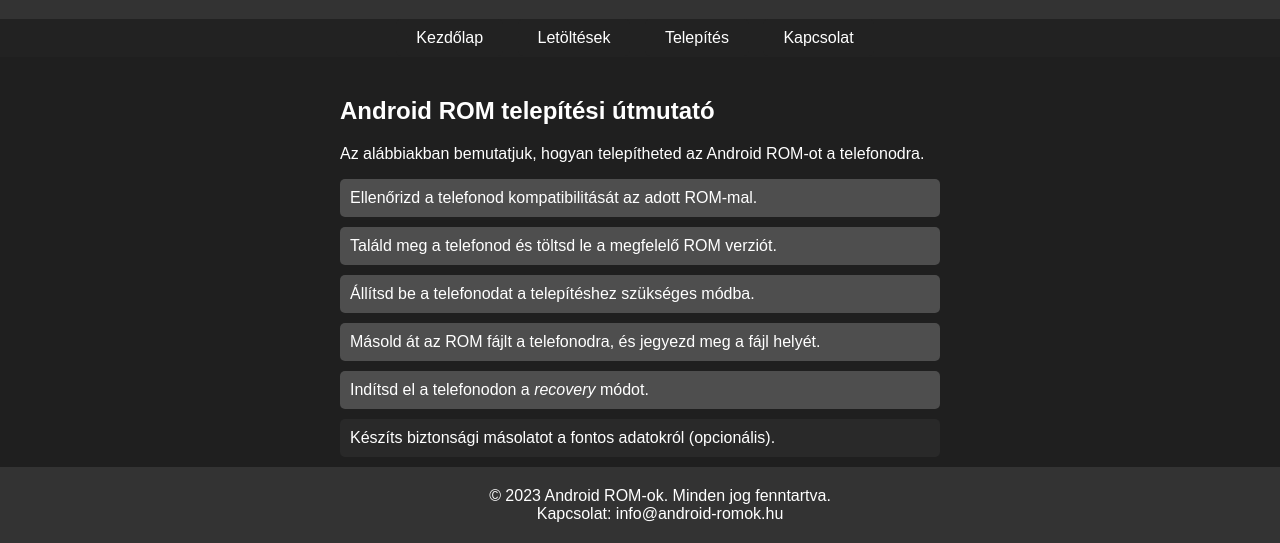
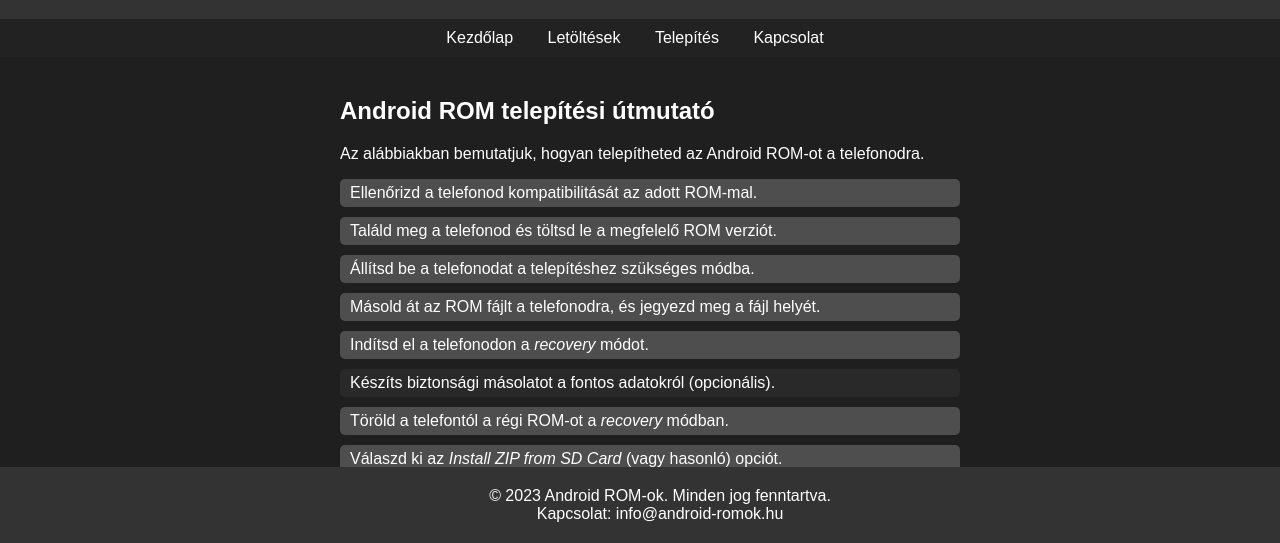
Before and after one commit to Zan1456/HTMLproject, a plain HTML site: page telepites.html in a window 1280 px wide. Shown: the part 257-800 px from the top of the page. Drawn offline with Linux system fonts and the light colour scheme.

Commit message:
Update telepites.html

```diff
--- a/telepites.html
+++ b/telepites.html
@@ -19,20 +19,11 @@
 
         li {
             position: relative;
-            padding: 10px;
             border-radius: 5px;
             background-color: #4e4e4e;
             margin-bottom: 10px;
-        }
-
-        li.optional:before {
-            background-color: #ccc;
-        }
-
-        li img {
+            margin-top: 10px;
             width: 100%;
-            border-radius: 5px;
-            margin-top: 10px;
         }
 
         #opt {
@@ -58,17 +49,17 @@
         <p>Az alábbiakban bemutatjuk, hogyan telepítheted az Android ROM-ot a telefonodra.</p>
 
         <ol>
-            <li>Ellenőrizd a telefonod kompatibilitását az adott ROM-mal.</li>
-            <li>Találd meg a telefonod és töltsd le a megfelelő ROM verziót.</li>
-            <li>Állítsd be a telefonodat a telepítéshez szükséges módba.</li>
-            <li>Másold át az ROM fájlt a telefonodra, és jegyezd meg a fájl helyét.</li>
-            <li>Indítsd el a telefonodon a <i>recovery</i> módot.</li>
-            <li id="opt">Készíts biztonsági másolatot a fontos adatokról (opcionális).</li>
-            <li>Töröld a telefontól a régi ROM-ot a <i>recovery</i> módban.</li>
-            <li>Válaszd ki az <i>Install ZIP from SD Card</i> (vagy hasonló) opciót.</li>
-            <li>Találd meg az előző lépésben másolt ROM fájlt, és válaszd ki a telepítéshez.</li>
-            <li>Indítsd el a telepítést, majd várj, amíg befejeződik.</li>
-            <li>Telepítés után válaszd a <i>Reboot System Now</i> opciót.</li>
+            <li style="padding: 5px 10px;">Ellenőrizd a telefonod kompatibilitását az adott ROM-mal.</li>
+            <li style="padding: 5px 10px;">Találd meg a telefonod és töltsd le a megfelelő ROM verziót.</li>
+            <li style="padding: 5px 10px;">Állítsd be a telefonodat a telepítéshez szükséges módba.</li>
+            <li style="padding: 5px 10px;">Másold át az ROM fájlt a telefonodra, és jegyezd meg a fájl helyét.</li>
+            <li style="padding: 5px 10px;">Indítsd el a telefonodon a <i>recovery</i> módot.</li>
+            <li id="opt" style="padding: 5px 10px;">Készíts biztonsági másolatot a fontos adatokról (opcionális).</li>
+            <li style="padding: 5px 10px;">Töröld a telefontól a régi ROM-ot a <i>recovery</i> módban.</li>
+            <li style="padding: 5px 10px;">Válaszd ki az <i>Install ZIP from SD Card</i> (vagy hasonló) opciót.</li>
+            <li style="padding: 5px 10px;">Találd meg az előző lépésben másolt ROM fájlt, és válaszd ki a telepítéshez.</li>
+            <li style="padding: 5px 10px;">Indítsd el a telepítést, majd várj, amíg befejeződik.</li>
+            <li style="padding: 5px 10px;">Telepítés után válaszd a <i>Reboot System Now</i> opciót.</li>
         </ol>
     </main>
     <footer>
```
